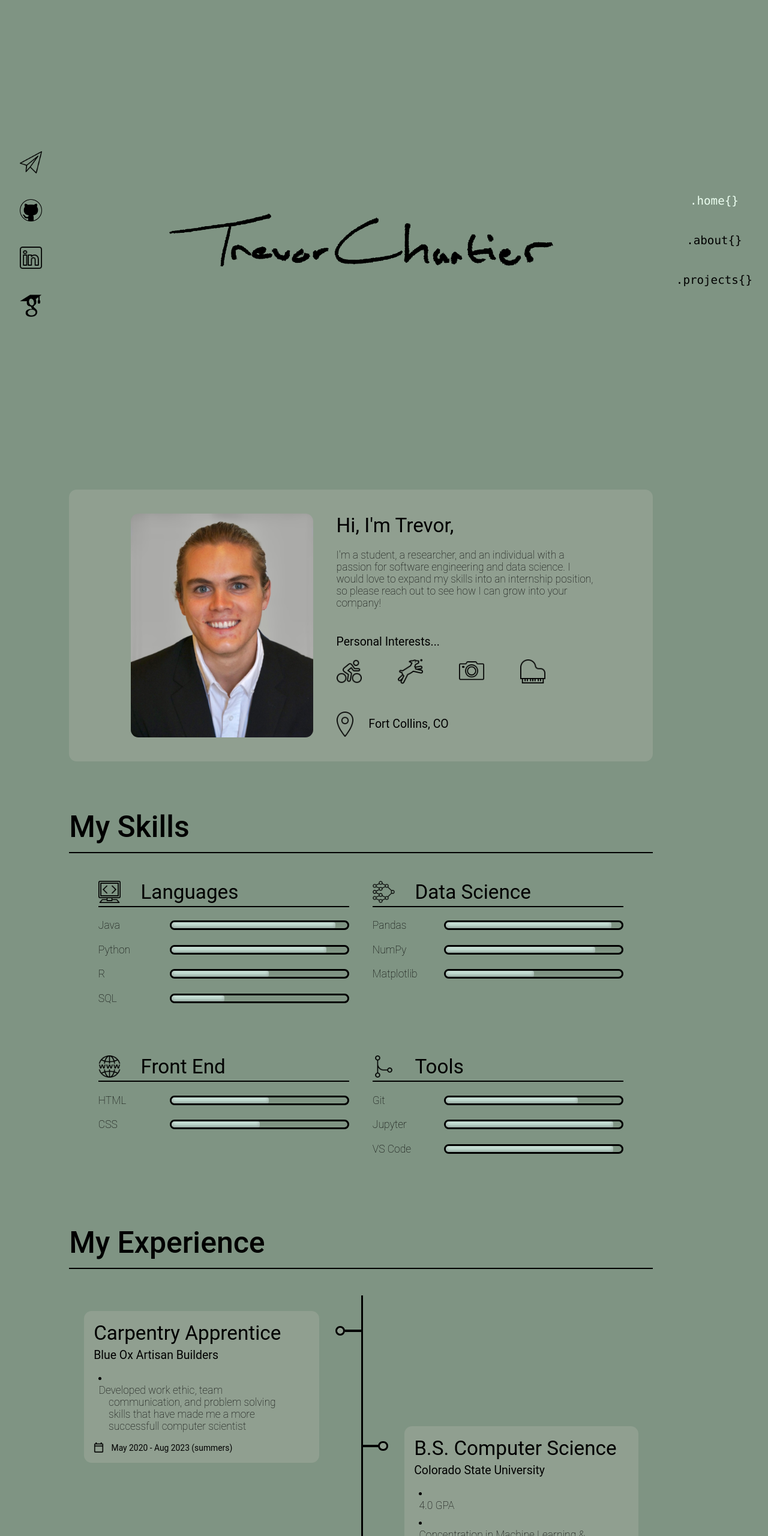
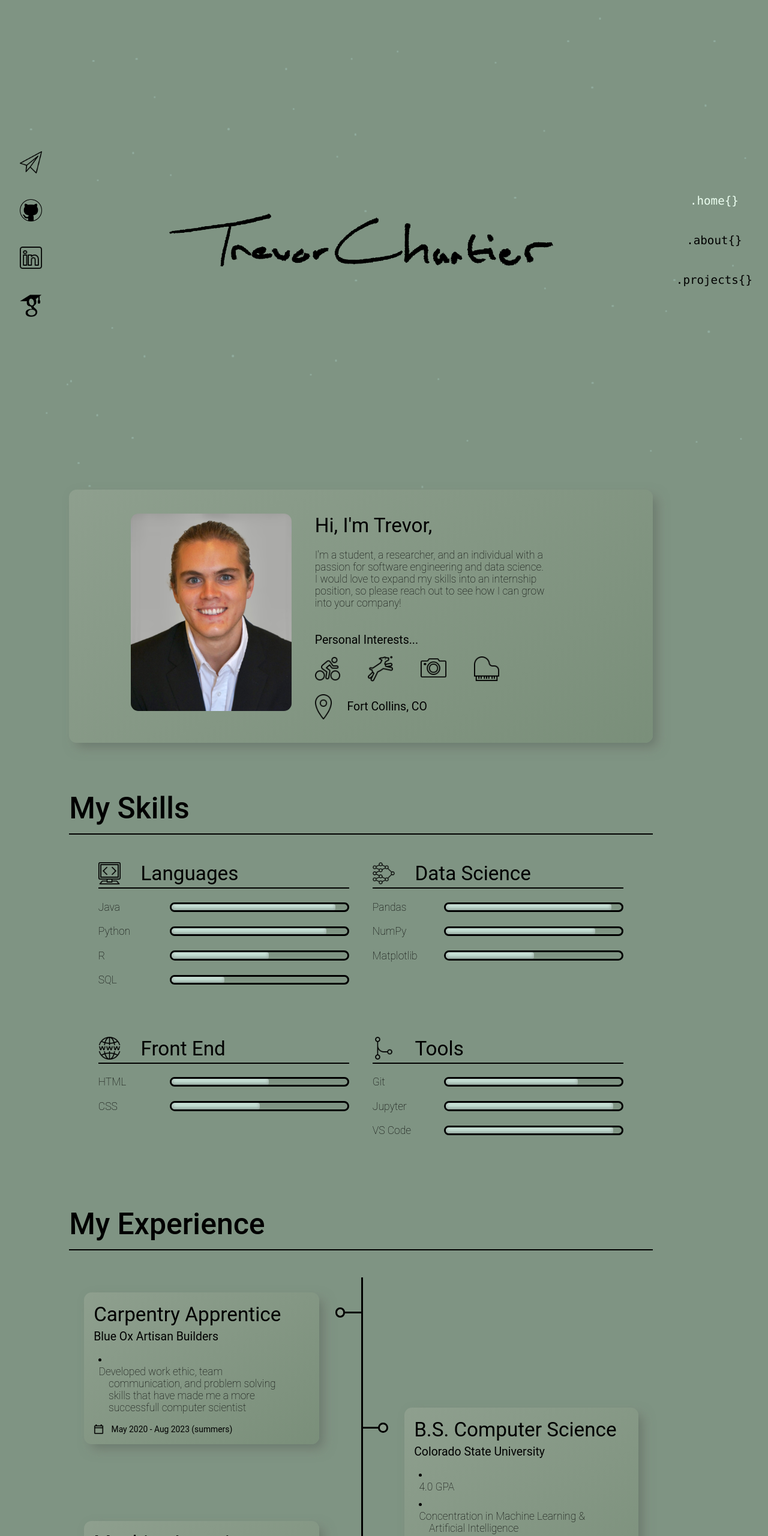
Before and after one commit to TrevorChartier/TrevorChartier.github.io, a plain HTML site: page index.html in a window 1280 px wide. Shown: the top 2560 px of the page at 60% size. Drawn offline with nearby package versions, Linux system fonts and the light colour scheme; a script that the page names is missing.

Commit message:
neuromorphism design elements & background dots

```diff
--- /dev/null
+++ b/css/dots.css
@@ -0,0 +1,32 @@
+
+.dot-container {
+    position: fixed;
+    top: 0;
+    left: 0;
+    width: 100%;
+    height: 100%;
+    pointer-events: none; /* Ensures dots don't interfere with mouse events */
+    z-index: -1; /* Places dots behind other content */
+}
+
+.dot {
+    position: absolute;
+    width: 0.2rem;
+    height: 0.2rem;
+    border-radius: 50%;
+    background-color: rgba(156, 188, 177, 0.6); /* Adjust color and opacity as needed */
+    animation: drift 300s infinite linear; /* Adjust animation duration and timing */
+}
+
+
+@keyframes drift {
+    0% {
+        transform: translate(0, 0);
+    }
+    50% {
+        transform: translate(100vw, 100vh); /* Adjust distance as needed */
+    }
+    100% {
+        transform: translate(0, 0);
+    }
+}
--- a/css/experience.css
+++ b/css/experience.css
@@ -50,15 +50,18 @@
     display: flex;
 }
 
-.leaf{
+.leaf {
     position: relative;
     width: 1rem;
     height: 1rem;
-    border: 0.2rem solid black;
-    background-color: #909f90;
+    border: 0.2rem solid #000000; /* Dark border color */
+    background-color: #8e9f8e; /* Match the lighter color from exp-content gradient */
     border-radius: 50%;
     box-sizing: border-box;
     left: 0.05rem;
+    box-shadow:
+        inset 0.1rem 0.1rem 0.3rem rgba(0, 0, 0, 0.2), /* Darker inset shadow */
+        inset -0.1rem -0.1rem 0.3rem rgba(255, 255, 255, 0.6), /* Lighter inset shadow */
 }
 
 #right-tree .leaf{
@@ -75,7 +78,11 @@
 }
 
 .exp-content{
-    background-color: #909f90;
+    background: linear-gradient(145deg, #8e9f8e, #7a8f7a);
+    border-radius: 1vw;
+    padding: 5vh 8vw;
+    box-shadow: 0.55rem 0.55rem 1.1rem #6c7c6f, /* Dark shadow */
+                0.55rem 0.55rem 1.1rem #8d9a8b; /* Light shadow */
     border-radius: 1vw;
     padding: 1rem;
 }
--- a/css/footer.css
+++ b/css/footer.css
@@ -1,4 +1,4 @@
 footer{
     height: 30vh;
-    background-color: #455145;
+    background-color: #45514a;
 }
--- a/css/intro.css
+++ b/css/intro.css
@@ -2,11 +2,17 @@
     padding-top: 2vh;
     height:fit-content;
     display:block;
+
 }
 
+/* box-shadow: inset 10px 10px 20px #6c7c6f,
+                inset -10px -10px 20px #8d9a8b;  */
 #intro{
-    background-color: #909f90;
+    background: linear-gradient(145deg, #8e9f8e, #7a8f7a);
     border-radius: 1vw;
+    padding: 5vh 8vw;
+    box-shadow: 0.55rem 0.55rem 1.1rem #6c7c6f, /* Dark shadow */
+                0.55rem 0.55rem 1.1rem #8d9a8b; /* Light shadow */
     padding-left: 8vw;
     padding-top: 5vh;
     padding-bottom: 5vh;
--- a/css/projects.css
+++ b/css/projects.css
@@ -71,6 +71,10 @@
 
 }
 
+/* background-color: rgb(158, 191, 177);
+    box-shadow:
+    inset 0 2px 5px  rgba(255,255,255,0.3),
+    inset 0 -2px 3px rgba(29, 29, 29, 0.4); */
 .link-box .button{
     width: 10vw;
     height: 4.5vw;
--- a/index.html
+++ b/index.html
@@ -13,8 +13,12 @@
     <link rel="stylesheet" href="css/projects.css">
     <link rel="stylesheet" href="css/footer.css">
     <link rel="stylesheet" href="https://cdn.jsdelivr.net/npm/swiper@11/swiper-bundle.min.css"/>
+    <link rel="stylesheet" href="css/dots.css">
 </head>
 <body>
+    <div class="dot-container">
+
+    </div>
     <div id="left-nav-desktop-placeholder"></div>
     <div id="right-nav-desktop-placeholder">
     </div>
--- a/scripts/includeHTML.js
+++ b/scripts/includeHTML.js
@@ -1,5 +1,6 @@
 document.addEventListener("DOMContentLoaded", function() {
     includeAllHTML().then(setActive);
+    addDots();
 });
 
 function includeAllHTML(){
@@ -80,3 +81,25 @@ function setActive() {
 
     sections.forEach(section => observer.observe(section));
 }
+
+
+function addDots(){
+    const dotContainer = document.querySelector('.dot-container');
+
+    // Create dots
+    const numDots = 50; // Adjust the number of dots as needed
+    for (let i = 0; i < numDots; i++) {
+        const dot = document.createElement('div');
+        dot.classList.add('dot');
+        dot.style.left = `${Math.random() * 100}vw`; // Randomize initial horizontal position
+        dot.style.top = `${Math.random() * 100}vh`; // Randomize initial vertical position
+        dot.style.animation = `drift ${Math.random() * 10 + 300}s infinite linear`; // Randomize animation duration
+
+        // Randomize animation direction
+        const direction = Math.random() > 0.5 ? '100vw' : '-100vw'; // Randomly choose left or right direction
+        const translateY = Math.random() * 100 + 'vh'; // Randomize vertical distance
+
+        dot.style.animationDirection = Math.random() > 0.5 ? 'normal' : 'reverse';
+        dotContainer.appendChild(dot);
+    }
+};
```
Also changed, not shown: css/skills.css (+45 -0 lines).
